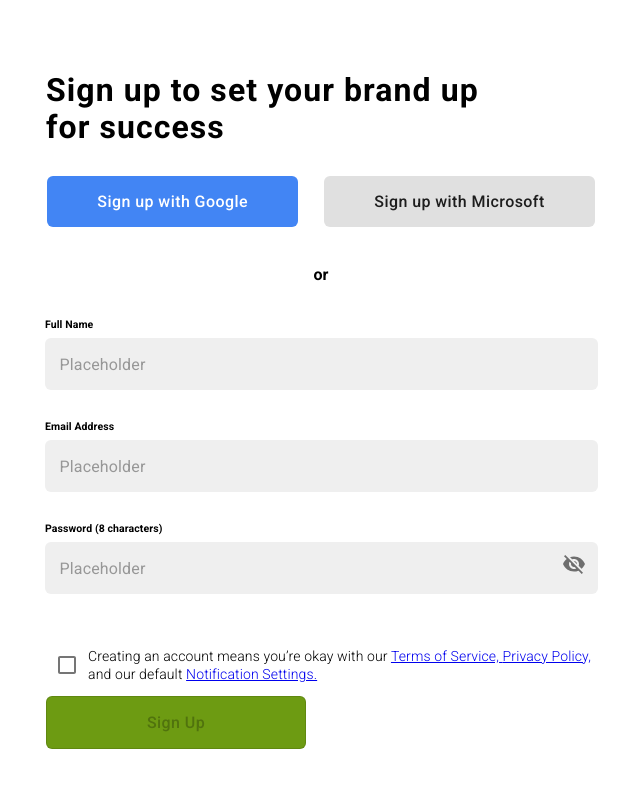
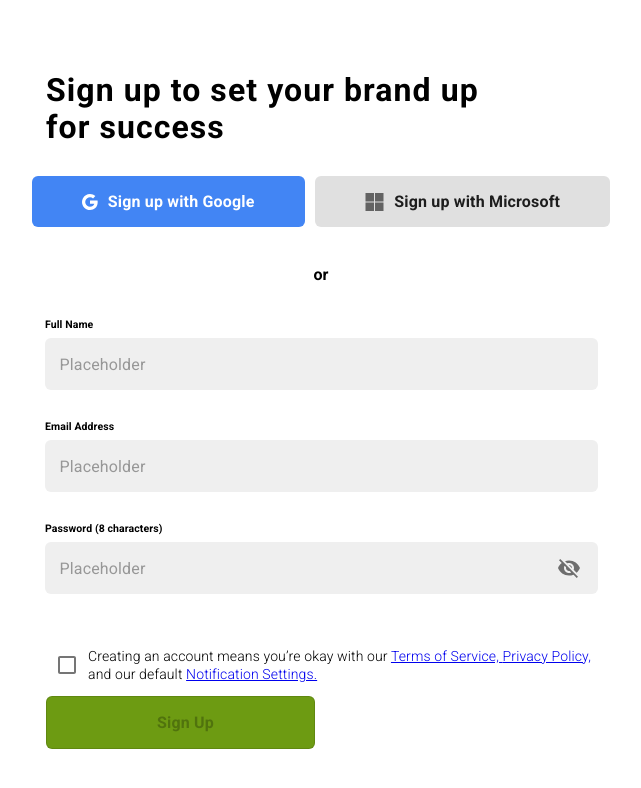
Before and after one commit to vladymyr-vp/voypost-test, a React (Create React App) app: page /signup in a window 1280 px wide. Shown: the top 788 px of the page, without its empty margins (319-960 px from the left). Built offline with nearby package versions, Linux system fonts and the light colour scheme.

Commit message:
delete styles from some elemenets

```diff
--- a/src/components/Box/Box.tsx
+++ b/src/components/Box/Box.tsx
@@ -7,7 +7,7 @@
   mb: number;
 }
 
-const BoxComponent = ({ children, mb }: IBoxComponent) => {
+const BoxComponent = ({ children, mb }: IBoxComponent): JSX.Element => {
   const theme = useTheme();
 
   return (
@@ -18,7 +18,6 @@
         justifyContent: 'space-evenly',
         flexWrap: 'wrap',
         width: '600px',
-        // height: '300px',
         alignItems: 'center',
         margin: theme.spacing(mb, 'auto'),
       }}
--- a/src/components/Button/Button.tsx
+++ b/src/components/Button/Button.tsx
@@ -1,5 +1,6 @@
 import React from 'react';
 import Button from '@material-ui/core/Button';
+import Typography from '../Typography/Typography';
 
 interface IButton {
   color: 'inherit' | 'default' | 'primary' | 'secondary' | undefined;
@@ -8,6 +9,7 @@
   text: string;
   disabled?: boolean;
   onClick?: (e: any) => void;
+  icon?: string;
 }
 
 const ButtonEl = ({
@@ -17,7 +19,8 @@
   text,
   disabled,
   onClick,
-}: IButton) => {
+  icon,
+}: IButton): JSX.Element => {
   return (
     <Button
       variant={variant}
@@ -26,7 +29,8 @@
       disabled={disabled}
       onClick={onClick}
     >
-      {text}
+      {icon && <img src={icon} alt="buttonIcon"></img>}{' '}
+      <Typography variant="body2" text={text} />
     </Button>
   );
 };
--- a/src/components/Button/Buttons.tsx
+++ b/src/components/Button/Buttons.tsx
@@ -2,7 +2,7 @@
 import ButtonEl from './Button';
 import BoxComponent from '../Box/Box';
 
-const Buttons = () => {
+const Buttons = (): JSX.Element => {
   return (
     <BoxComponent mb={1}>
       <BoxComponent mb={5}>
--- a/src/components/TextField/TextField.tsx
+++ b/src/components/TextField/TextField.tsx
@@ -31,11 +31,10 @@
   mb,
   id,
   value,
-
   name,
   showIcon = false,
   onChange,
-}: ITextField) => {
+}: ITextField): JSX.Element => {
   const [showPassword, setShowpassword] = React.useState(false);
 
   const handleClickShowPassword = () => {
@@ -44,7 +43,7 @@
 
   const handleMouseDownPassword = (
     event: React.MouseEvent<HTMLButtonElement>,
-  ) => {
+  ): void => {
     event.preventDefault();
   };
 
@@ -68,14 +67,6 @@
           onChange={onChange}
         />
         {showIcon && (
-          <div
-            style={{
-              display: 'block',
-              position: 'absolute',
-              right: 0,
-              bottom: 30,
-            }}
-          >
           <InputAdornment position="end">
             <IconButton
               aria-label="toggle password visibility"
@@ -85,7 +76,6 @@
               {showPassword ? <Visibility /> : <VisibilityOff />}
             </IconButton>
           </InputAdornment>
-          </div>
         )}
         <FormHelperText>{helpText}</FormHelperText>
       </FormControl>
--- a/src/components/TextField/TextFieldsContainer.tsx
+++ b/src/components/TextField/TextFieldsContainer.tsx
@@ -2,7 +2,7 @@
 import TextFieldEl from './TextField';
 import BoxComponent from '../Box/Box';
 
-const TextFieldsContainer = () => {
+const TextFieldsContainer = (): JSX.Element => {
   return (
     <BoxComponent mb={1}>
       <TextFieldEl label="Full Name" mb={10} />
--- a/src/components/Typography/Typography.tsx
+++ b/src/components/Typography/Typography.tsx
@@ -1,7 +1,7 @@
 import React from 'react';
 import Typography from '@material-ui/core/Typography';
 
-interface ITypog {
+interface ITypography {
   variant:
     | 'inherit'
     | 'h1'
@@ -22,7 +22,7 @@
   text: string;
 }
 
-const TypographyEl = ({ variant, text }: ITypog) => {
+const TypographyEl = ({ variant, text }: ITypography): JSX.Element => {
   return <Typography variant={variant}>{text}</Typography>;
 };
 
--- a/src/components/Typography/TypographyContainer.tsx
+++ b/src/components/Typography/TypographyContainer.tsx
@@ -2,7 +2,7 @@
 import TypographyEl from './Typography';
 import BoxComponent from '../Box/Box';
 
-const TypographyContainer = () => {
+const TypographyContainer = (): JSX.Element => {
   return (
     <BoxComponent mb={1}>
       <TypographyEl variant="h1" text="Typography" />
--- a/src/components/pages/Signup.tsx
+++ b/src/components/pages/Signup.tsx
@@ -7,6 +7,8 @@
 import InputLabel from '@material-ui/core/InputLabel';
 import TextFieldEl from '../TextField/TextField';
 import TypographyEl from '../Typography/Typography';
+import googleIcon from 'images/google.svg';
+import microsoftIcon from 'images/microsoft.svg';
 
 const SignUpSchema = yup.object().shape({
   name: yup
@@ -26,10 +28,12 @@
     ),
 });
 
-const Signup = () => {
-  const [checked, setChecked] = React.useState(false);
+const Signup = (): JSX.Element => {
+  const [checked, setChecked] = React.useState<boolean>(false);
 
-  const handleCheckboxChange = (event: React.ChangeEvent<HTMLInputElement>) => {
+  const handleCheckboxChange = (
+    event: React.ChangeEvent<HTMLInputElement>,
+  ): void => {
     setChecked(event.target.checked);
   };
 
@@ -48,12 +52,14 @@
           size="large"
           color="secondary"
           text="Sign up with Google"
+          icon={googleIcon}
         />
         <ButtonEl
           variant="contained"
           size="large"
           color="default"
           text="Sign up with Microsoft"
+          icon={microsoftIcon}
         />
       </Box>
 
--- a/src/theme.ts
+++ b/src/theme.ts
@@ -3,6 +3,15 @@
 const theme = createMuiTheme({
   spacing: 2,
   overrides: {
+
+    MuiInputAdornment: {
+      root: {
+          display: 'block',
+          position: 'absolute',
+          right: 5,
+          bottom: 50,
+      }
+    },
     MuiButton: {
       root: {
         color: '#FFFFFF',
@@ -118,6 +127,7 @@
       }
 
     },
+
     MuiFormHelperText: {
       root: {
         display: 'block',
@@ -156,7 +166,8 @@
       subtitle1: { fontWeight: 700, fontSize: '14px', lineHeight: '16px' },
       subtitle2: { fontWeight: 300, fontSize: '14px', lineHeight: '16px' },
       body1: { fontWeight: 700, fontSize: '16px', lineHeight: '19px', textAlign: 'center' },
-      caption: {fontWeight: 700, fontSize: '32px', lineHeight: '37px', whiteSpace: 'pre-line', margin: '0 0 0 25px'}
+      caption: { fontWeight: 700, fontSize: '32px', lineHeight: '37px', whiteSpace: 'pre-line', margin: '0 0 0 25px' },
+      body2: {fontWeight: 700, fontSize: '16px', lineHeight: '19px', textAlign: 'center', margin: '0 0 0 10px' }
     },
   },
 });
```
Also changed, not shown: src/images/google.svg (added), src/images/microsoft.svg (added). Lines whose indentation alone changed are shown as unchanged.
